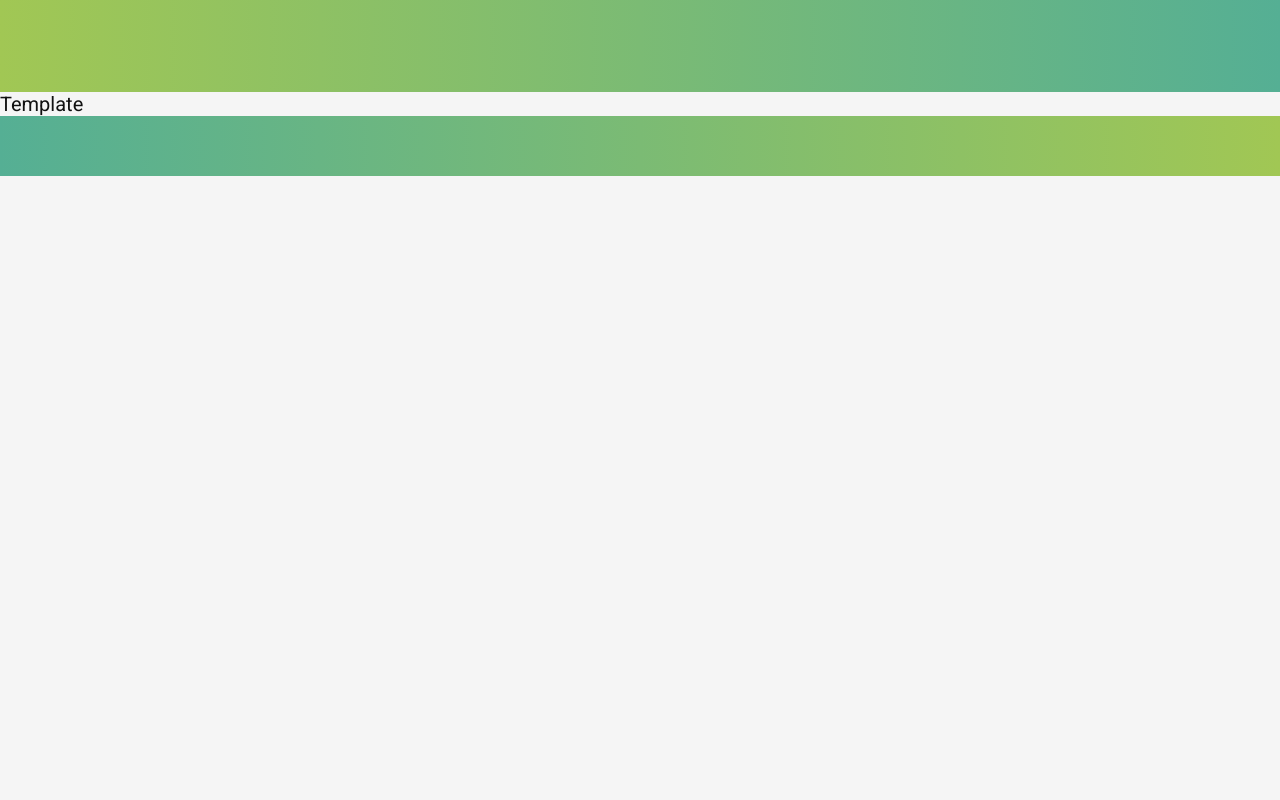
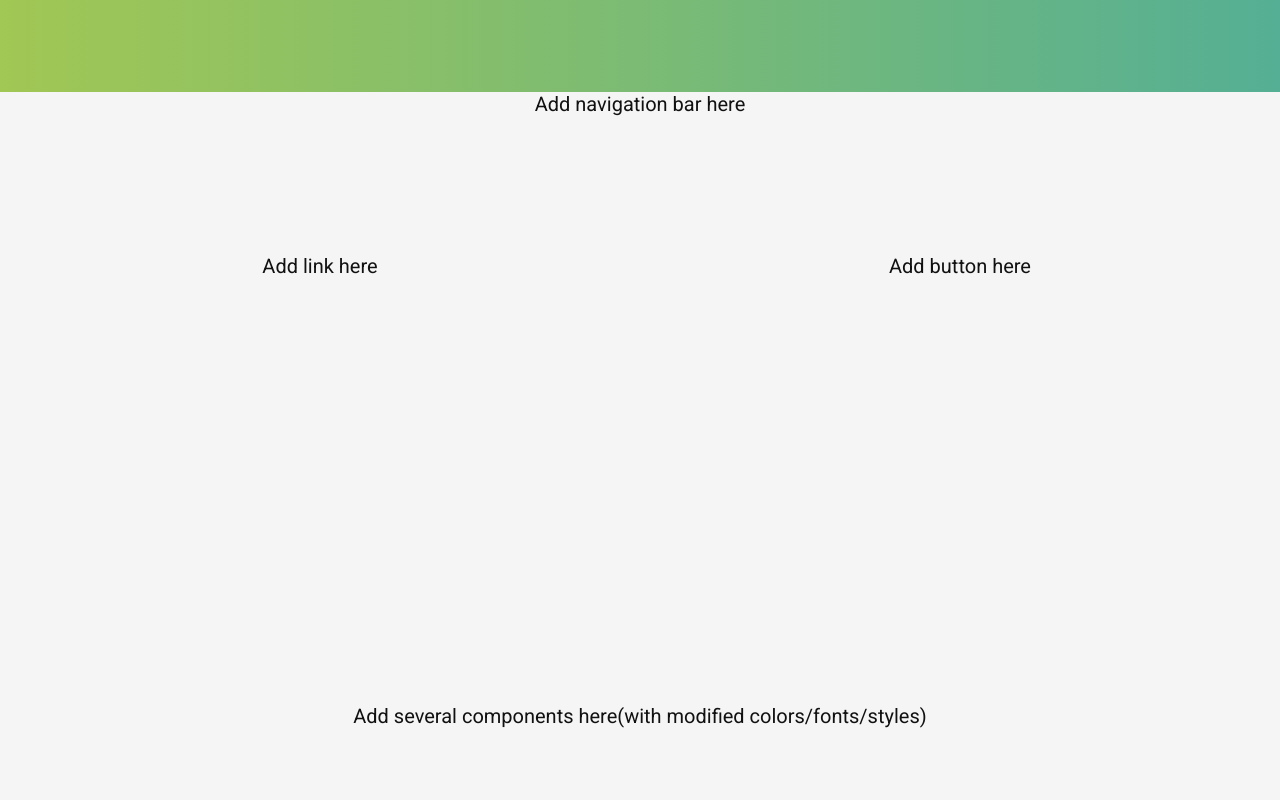
Before and after one commit to zeroshen/client, a Vue app: page /template in a window 1280 px wide. Shown: the top 800 px of the page. Built offline with nearby package versions, Linux system fonts and the light colour scheme; a web font is replaced by a local one.

Commit message:
Modify template

```diff
--- a/src/views/GameLevelThreeQuizView.vue
+++ b/src/views/GameLevelThreeQuizView.vue
@@ -2,9 +2,14 @@
 import { ref, computed } from "vue";
 const questions = ref([
   {
-    question: "What is Vue?",
+    question:
+      " Which of the following statement is correct for components props in Vue.js?",
     answer: 0,
-    options: ["A framework", "A library", "A type of hat"],
+    options: [
+      "Props are used to pass down data to the child components.",
+      "Props are custom attributes that you can register on a component.",
+      "When a value is passed to a prop attribute, it becomes a property on that component instance.",
+    ],
     selected: null,
   },
   {
--- a/src/views/GamesLevelOneView.vue
+++ b/src/views/GamesLevelOneView.vue
@@ -105,6 +105,7 @@
       <br />
       <br />
       <h3>Download the Template</h3>
+      <router-link to="/template"> Template Link </router-link>
       <br />
       <br />
       <h3>Try to Print Something</h3>
--- a/src/views/TemplateView.vue
+++ b/src/views/TemplateView.vue
@@ -1,6 +1,56 @@
 <script setup lang="ts"></script>
 
-<style scoped></style>
+<style scoped>
+.template-nav {
+  display: flex;
+  flex-direction: column;
+  align-items: center;
+  justify-content: center;
+}
+.home-page {
+  display: flex;
+  height: 300px;
+}
+
+.template-link {
+  width: 50%;
+  display: flex;
+  flex-direction: column;
+  align-items: center;
+  justify-content: center;
+}
+
+.template-button-container {
+  width: 50%;
+  display: flex;
+  flex-direction: column;
+  align-items: center;
+  justify-content: center;
+}
+.template-footer {
+  display: flex;
+  flex-direction: column;
+  align-items: center;
+  justify-content: center;
+  height: 600px;
+}
+</style>
 <template>
-  <div>Template</div>
+  <div class="template-nav">Add navigation bar here</div>
+  <div class="home-page">
+    <section class="template-link">
+      <div>Add link here</div>
+    </section>
+    <section class="template-button-container">
+      <div>Add button here</div>
+    </section>
+  </div>
+  <div class="template-footer">
+    Add several components here(with modified colors/fonts/styles)
+  </div>
 </template>
+<script>
+export default {
+  components: {},
+};
+</script>
```
